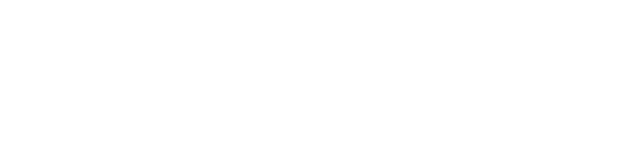
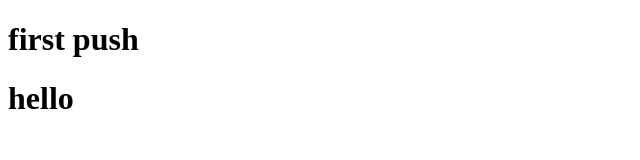
Before and after one commit to vaishnavidandu/gitdemo, a plain HTML site: page index.html in a window 1280 px wide. Shown: the whole page, without its empty margins (0-640 px from the left). Drawn offline with Linux system fonts and the light colour scheme.

Commit message:
second push

```diff
--- a/index.html
+++ b/index.html
@@ -6,6 +6,7 @@
     <title>first push</title>
 </head>
 <body>
-
+    <h1>first push</h1>
+    <h1>hello</h1>
 </body>
 </html>
```
